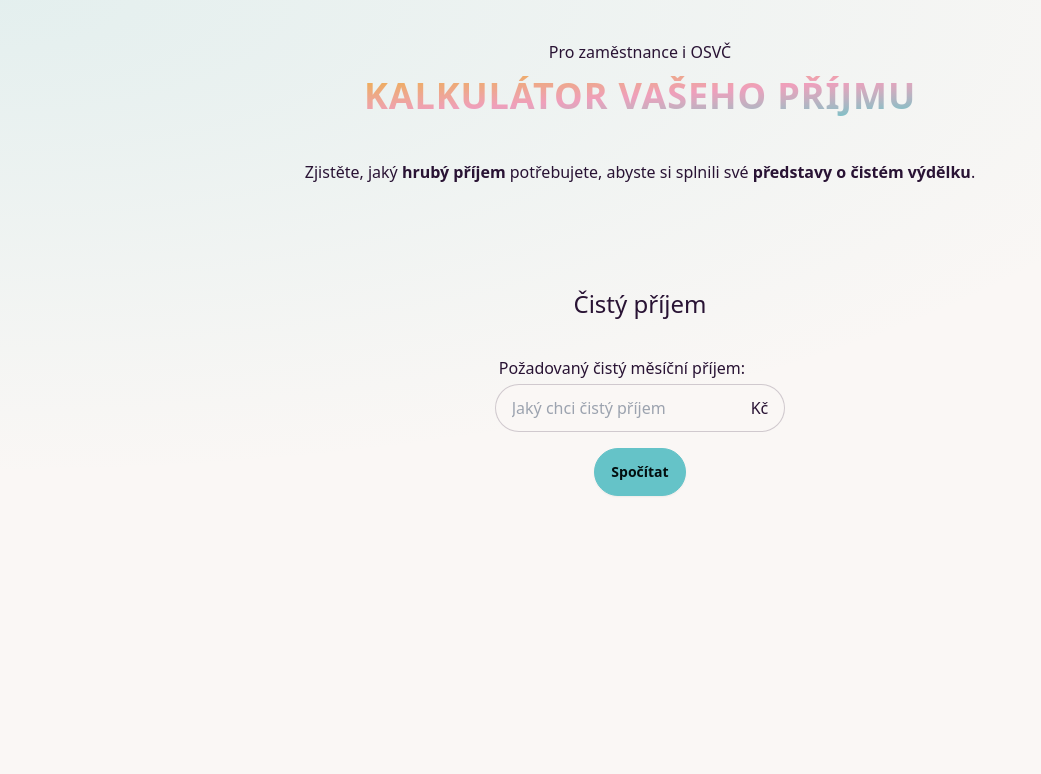
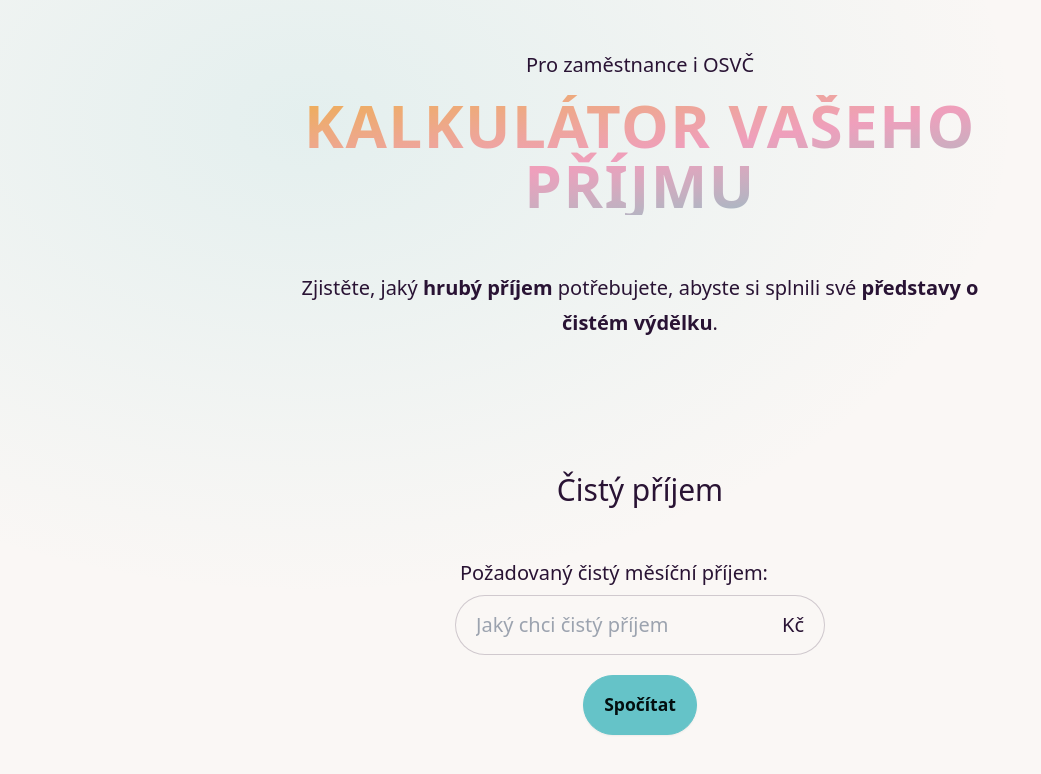
Before and after one commit to exmaxx/cz-income-simple, a SvelteKit app: page / in a window 1280 px wide. Shown: the top 774 px of the page, without its empty margins (0-1041 px from the left). Built offline with nearby package versions, Linux system fonts and the light colour scheme.

Commit message:
style: adjust for bigger screens

```diff
--- a/src/app.html
+++ b/src/app.html
@@ -1,5 +1,5 @@
 <!doctype html>
-<html lang="en">
+<html lang="en" class="text-xl">
 	<head>
 		<meta charset="utf-8" />
 		<link rel="icon" href="%sveltekit.assets%/favicon.png" />
--- a/src/routes/+layout.svelte
+++ b/src/routes/+layout.svelte
@@ -7,14 +7,29 @@
 	let { children } = $props()
 </script>
 
-<div class="gradient min-h-screen">
-	{@render children()}
+<div class="gradient">
+	<div class="mx-auto min-h-screen md:max-w-2xl">
+		{@render children()}
+	</div>
 </div>
 
 <style>
 	.gradient {
-		background-image: radial-gradient(at left top, oklch(var(--p) / 0.15) 0, transparent 70%);
-		background-size: 100% 30rem;
+		--left: 0%;
+		--top: 0%;
+		background-image: radial-gradient(
+			at var(--left) var(--top),
+			oklch(var(--p) / 0.15) 0,
+			transparent 70%
+		);
+		background-size: 80% 30rem;
 		background-repeat: no-repeat;
 	}
+
+	@media (min-width: 768px) {
+		.gradient {
+			--left: 30%;
+			--top: 20%;
+		}
+	}
 </style>
--- a/src/routes/+page.svelte
+++ b/src/routes/+page.svelte
@@ -11,7 +11,7 @@
 {#if appStore.income.freelancer && appStore.income.employee}
 		<IncomeResults {...appStore.income} />
 
-	<div class="text-center m-4 mt-16">
+	<div class="text-center m-4 mt-16 flex flex-col items-center">
 		Detailní přehled příjmů, daní, odvodů a vzájemné porovnání OSVČ a zaměstnance najdete zde.
 		<a href="/srovnani" class="btn btn-primary m-4">Detailní srovnání OSVČ a zaměstnance</a>
 	</div>
--- a/src/routes/Intro.svelte
+++ b/src/routes/Intro.svelte
@@ -1,6 +1,6 @@
 <div class="flex flex-col items-center">
 	<h1
-		class=" text-4xl font-semibold mx-2 my-1 bg-gradient-to-br from-accent via-secondary to-primary bg-clip-text
+		class="text-4xl md:text-5xl font-semibold mx-2 my-1 bg-gradient-to-br from-accent via-secondary to-primary bg-clip-text
 		text-center uppercase tracking-wide text-transparent dark:bg-gradient-to-br"
 	>
 		Kalkulátor vašeho příjmu
```
